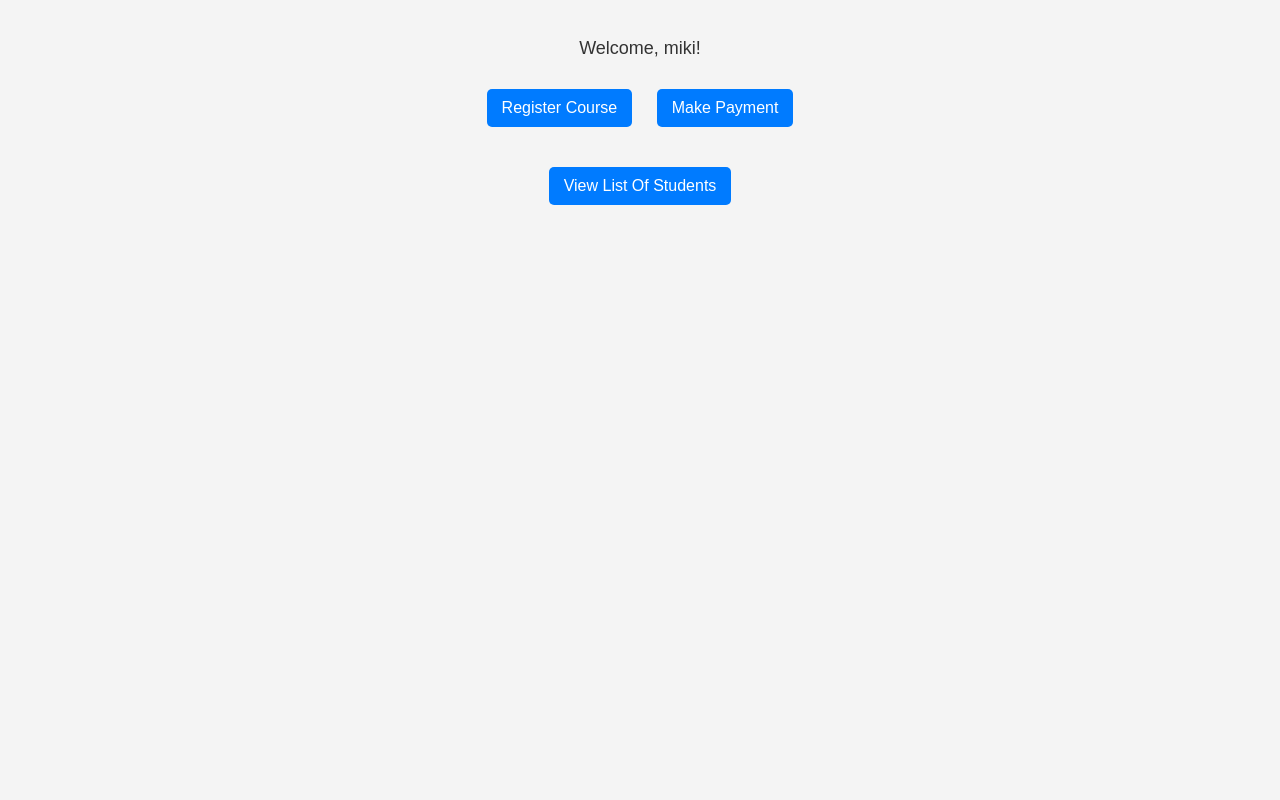
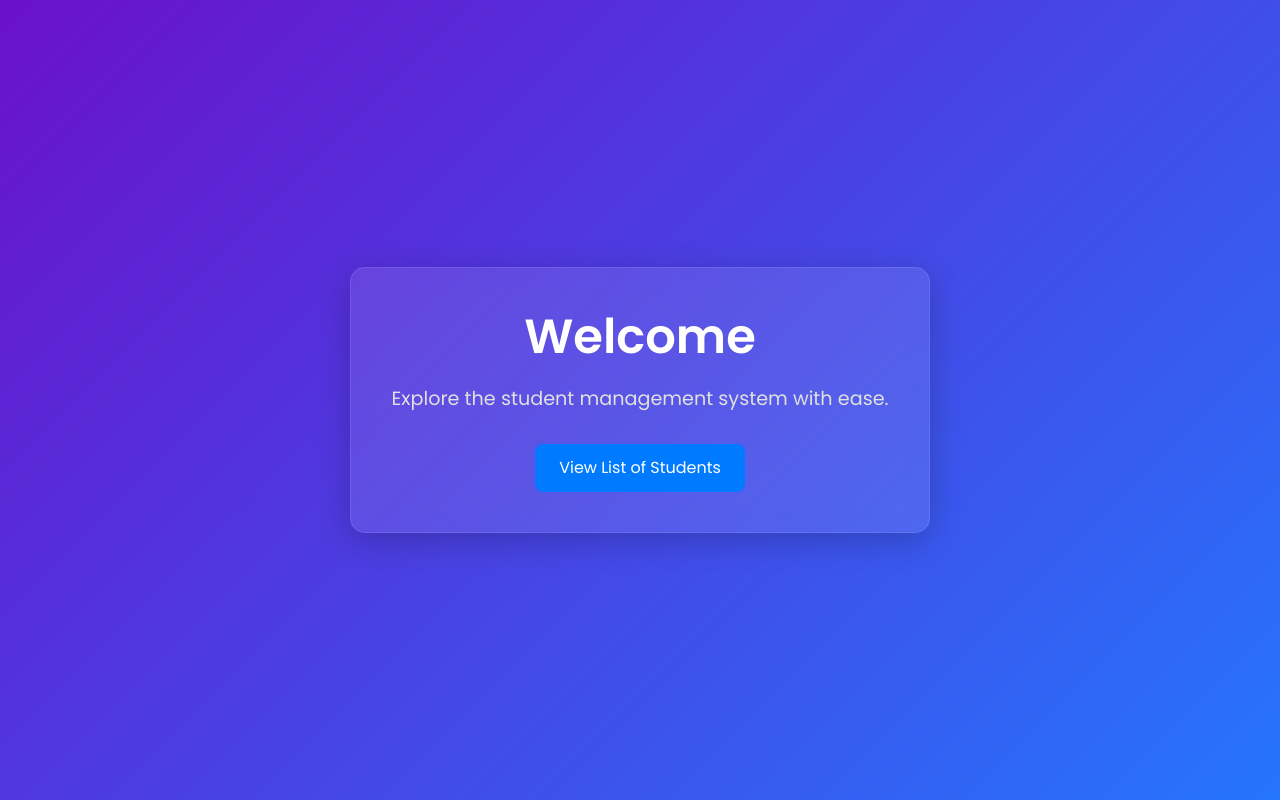
Before and after one commit to Mchealay/payment-with-paypal-for-srs, a Django app: page /index/ in a window 1280 px wide. Run offline with Django 5.2, Linux system fonts and the light colour scheme; a user stored in the database is signed in.

Commit message:
payment module is edited

```diff
--- a/students/templates/index.html
+++ b/students/templates/index.html
@@ -4,63 +4,68 @@
     <meta charset="UTF-8">
     <meta name="viewport" content="width=device-width, initial-scale=1.0">
     <title>Welcome</title>
+    <!-- Bootstrap CSS -->
+    <link href="https://cdn.jsdelivr.net/npm/bootstrap@5.3.0-alpha1/dist/css/bootstrap.min.css" rel="stylesheet">
+    <!-- Google Fonts -->
+    <link href="https://fonts.googleapis.com/css2?family=Poppins:wght@400;600&display=swap" rel="stylesheet">
+    <!-- Custom CSS -->
     <style>
         body {
-            font-family: Arial, sans-serif;
-            background-color: #f4f4f4;
+            font-family: 'Poppins', sans-serif;
+            background: linear-gradient(135deg, #6a11cb, #2575fc);
             margin: 0;
-            padding: 20px;
+            padding: 0;
+            display: flex;
+            justify-content: center;
+            align-items: center;
+            height: 100vh;
+            color: #fff;
         }
-
-        .welcome-message {
-            color: #333;
+        .welcome-container {
             text-align: center;
+            background: rgba(255, 255, 255, 0.1);
+            padding: 40px;
+            border-radius: 15px;
+            backdrop-filter: blur(10px);
+            box-shadow: 0 8px 32px rgba(0, 0, 0, 0.2);
+            border: 1px solid rgba(255, 255, 255, 0.1);
         }
-
+        h1 {
+            font-size: 3rem;
+            font-weight: 600;
+            margin-bottom: 20px;
+            color: #fff;
+        }
         p {
-            font-size: 18px;
-            text-align: center;
+            font-size: 1.2rem;
+            margin-bottom: 30px;
+            color: #e0e0e0;
         }
-
-        a {
-            display: inline-block;
-            margin: 10px;
-            padding: 10px 15px;
-            color: white;
+        .btn-primary {
             background-color: #007bff;
-            text-decoration: none;
-            border-radius: 5px;
-            transition: background-color 0.3s;
+            border: none;
+            padding: 12px 24px;
+            font-size: 1rem;
+            border-radius: 8px;
+            transition: background-color 0.3s, transform 0.3s;
         }
-
-        a:hover {
+        .btn-primary:hover {
             background-color: #0056b3;
+            transform: translateY(-3px);
         }
-
-        .links {
-            text-align: center;
-            margin-top: 20px;
+        .btn-primary:active {
+            transform: translateY(0);
         }
     </style>
 </head>
 <body>
-    <div class="welcome-message">
-        {% if student %}
-            <p>Welcome, {{ student}}!</p>  <!-- Display the student's name -->
-            <div class="links">
-                <a href="{% url 'register_course' student.id %}">Register Course</a>
-                <a href="{% url 'make_payment' student.id %}">Make Payment</a>
-            </div>
-        {% else %}
-            <p>Welcome, Guest!</p>
-        {% endif %}
+    <div class="welcome-container">
+        <h1>Welcome</h1>
+        <p>Explore the student management system with ease.</p>
+        <a href="{% url 'student_list' %}" class="btn btn-primary">View List of Students</a>
     </div>
-    <p> {% for student in students %}
-        {{ student.name}}
-        -<a href="{% url 'make_payment' student.id %}">Make Payment</a><br>
-    {% endfor %}</p>
-    <div class="links">
-        <a href="{% url 'student_list' %}">View List Of Students</a>
-    </div>
+
+    <!-- Bootstrap JS (optional) -->
+    <script src="https://cdn.jsdelivr.net/npm/bootstrap@5.3.0-alpha1/dist/js/bootstrap.bundle.min.js"></script>
 </body>
 </html>
```
Also changed, not shown: students/templates/student_list.html (+80 -13 lines), db.sqlite3, payments/templates/payment_cancel.html (line endings or trailing spaces), payments/templates/payment_success.html (line endings or trailing spaces).
